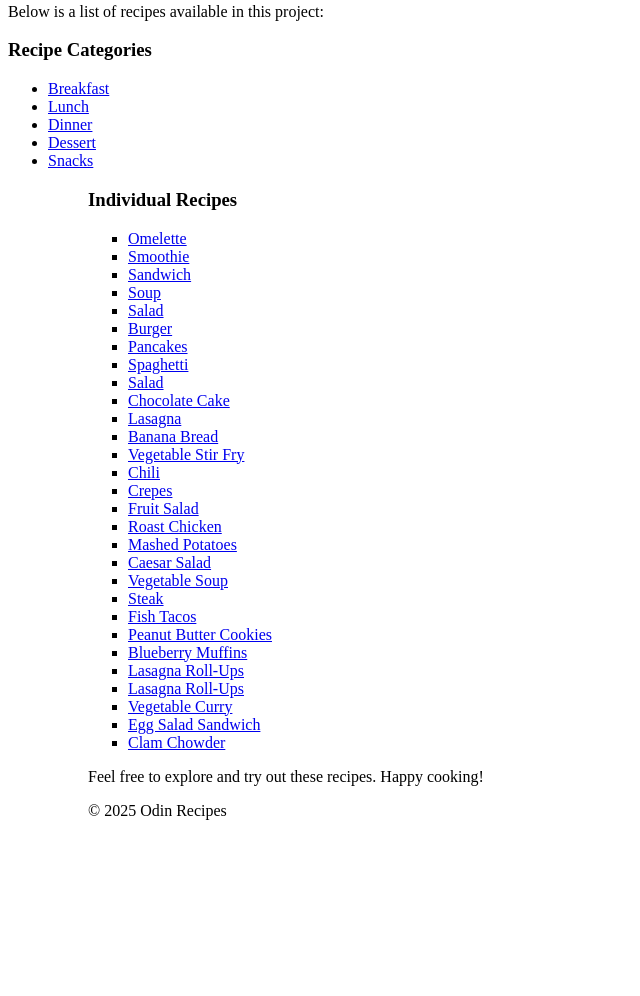
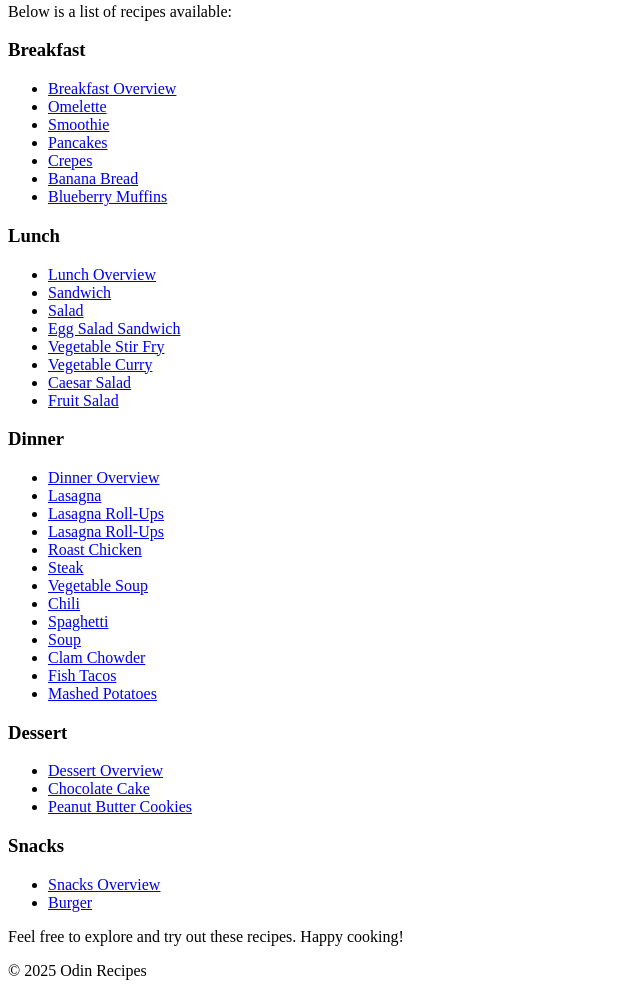
Before and after one commit to ErickBuka/odin-recipes, a plain HTML site: page index.html in a window 1280 px wide. Shown: the part 188-1184 px from the top of the page, without its empty margins (0-640 px from the left). Before the commit the page ends 1024 px from the top, so only its background shows below. Drawn offline with Linux system fonts and the light colour scheme.

Commit message:
feat: add categories on recipe lists

```diff
--- a/index.html
+++ b/index.html
@@ -10,47 +10,59 @@
     <H1>Odin Recipes</H1>
     <p>Welcome to the Odin Recipes project! Here you will find a collection of recipes to try out.</p>
     <h2>Recipes List</h2>
-    <p>Below is a list of recipes available in this project:</p>
-    <h3>Recipe Categories</h3>
+    <p>Below is a list of recipes available:</p>
+
+    <h3>Breakfast</h3>
     <ul>
-        <li><a href="recipes/breakfast.html">Breakfast</a></li>
-        <li><a href="recipes/lunch.html">Lunch</a></li>
-        <li><a href="recipes/dinner.html">Dinner</a></li>
-        <li><a href="recipes/dessert.html">Dessert</a></li>
-        <li><a href="recipes/snacks.html">Snacks</a></li>
-    <ul>
-    <h3>Individual Recipes</h3>
-    <ul>
+        <li><a href="recipes/breakfast.html">Breakfast Overview</a></li>
         <li><a href="recipes/omelette.html">Omelette</a></li>
         <li><a href="recipes/smoothie.html">Smoothie</a></li>
+        <li><a href="recipes/pancakes.html">Pancakes</a></li>
+        <li><a href="recipes/crepes.html">Crepes</a></li>
+        <li><a href="recipes/banana_bread.html">Banana Bread</a></li>
+        <li><a href="recipes/blueberry_muffins.html">Blueberry Muffins</a></li>
+    </ul>
+
+    <h3>Lunch</h3>
+    <ul>
+        <li><a href="recipes/lunch.html">Lunch Overview</a></li>
         <li><a href="recipes/sandwich.html">Sandwich</a></li>
-        <li><a href="recipes/soup.html">Soup</a></li>
         <li><a href="recipes/salad.html">Salad</a></li>
-        <li><a href="recipes/burger.html">Burger</a></li>
-        <li><a href="recipes/pancakes.html">Pancakes</a></li>
-        <li><a href="recipes/spaghetti.html">Spaghetti</a></li>
-        <li><a href="recipes/salad.html">Salad</a></li>
-        <li><a href="recipes/chocolate_cake.html">Chocolate Cake</a></li>
+        <li><a href="recipes/egg_salad_sandwich.html">Egg Salad Sandwich</a></li>
+        <li><a href="recipes/vegetable_stir_fry.html">Vegetable Stir Fry</a></li>
+        <li><a href="recipes/vegetable_curry.html">Vegetable Curry</a></li>
+        <li><a href="recipes/caesar_salad.html">Caesar Salad</a></li>
+        <li><a href="recipes/fruit_salad.html">Fruit Salad</a></li>
+    </ul>
+
+    <h3>Dinner</h3>
+    <ul>
+        <li><a href="recipes/dinner.html">Dinner Overview</a></li>
         <li><a href="recipes/lasagna.html">Lasagna</a></li>
-        <li><a href="recipes/banana_bread.html">Banana Bread</a></li>
-        <li><a href="recipes/vegetable_stir_fry.html">Vegetable Stir Fry</a></li>
-        <li><a href="recipes/chili.html">Chili</a></li>
-        <li><a href="recipes/crepes.html">Crepes</a></li>
-        <li><a href="recipes/fruit_salad.html">Fruit Salad</a></li>
-        <li><a href="recipes/roast_chicken.html">Roast Chicken</a></li>
-        <li><a href="recipes/mashed_potatoes.html">Mashed Potatoes</a></li>
-        <li><a href="recipes/caesar_salad.html">Caesar Salad</a></li>
-        <li><a href="recipes/vegetable_soup.html">Vegetable Soup</a></li>
-        <li><a href="recipes/steak.html">Steak</a></li>
-        <li><a href="recipes/fish_tacos.html">Fish Tacos</a></li>
-        <li><a href="recipes/peanut_butter_cookies.html">Peanut Butter Cookies</a></li>
-        <li><a href="recipes/blueberry_muffins.html">Blueberry Muffins</a></li>
         <li><a href="recipes/lasagna_roll-ups.html">Lasagna Roll-Ups</a></li>
         <li><a href="recipes/lasagna_roll_ups.html">Lasagna Roll-Ups</a></li>
-        <li><a href="recipes/vegetable_curry.html">Vegetable Curry</a></li>
-        <li><a href="recipes/egg_salad_sandwich.html">Egg Salad Sandwich</a></li>
+        <li><a href="recipes/roast_chicken.html">Roast Chicken</a></li>
+        <li><a href="recipes/steak.html">Steak</a></li>
+        <li><a href="recipes/vegetable_soup.html">Vegetable Soup</a></li>
+        <li><a href="recipes/chili.html">Chili</a></li>
+        <li><a href="recipes/spaghetti.html">Spaghetti</a></li>
+        <li><a href="recipes/soup.html">Soup</a></li>
         <li><a href="recipes/clam_chowder.html">Clam Chowder</a></li>
+        <li><a href="recipes/fish_tacos.html">Fish Tacos</a></li>
+        <li><a href="recipes/mashed_potatoes.html">Mashed Potatoes</a></li>
+    </ul>
 
+    <h3>Dessert</h3>
+    <ul>
+        <li><a href="recipes/dessert.html">Dessert Overview</a></li>
+        <li><a href="recipes/chocolate_cake.html">Chocolate Cake</a></li>
+        <li><a href="recipes/peanut_butter_cookies.html">Peanut Butter Cookies</a></li>
+    </ul>
+
+    <h3>Snacks</h3>
+    <ul>
+        <li><a href="recipes/snacks.html">Snacks Overview</a></li>
+        <li><a href="recipes/burger.html">Burger</a></li>
     </ul>
     <p>Feel free to explore and try out these recipes. Happy cooking!</p>
     <footer>
```
